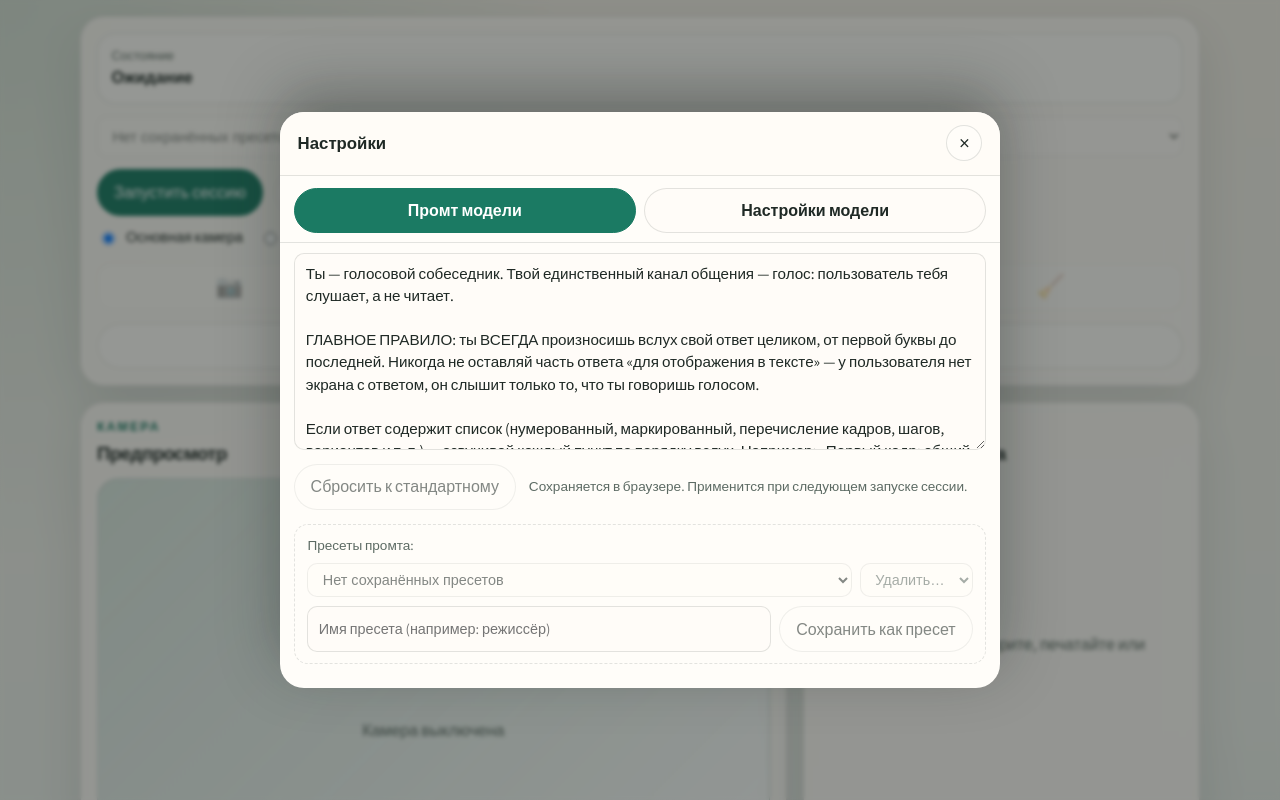
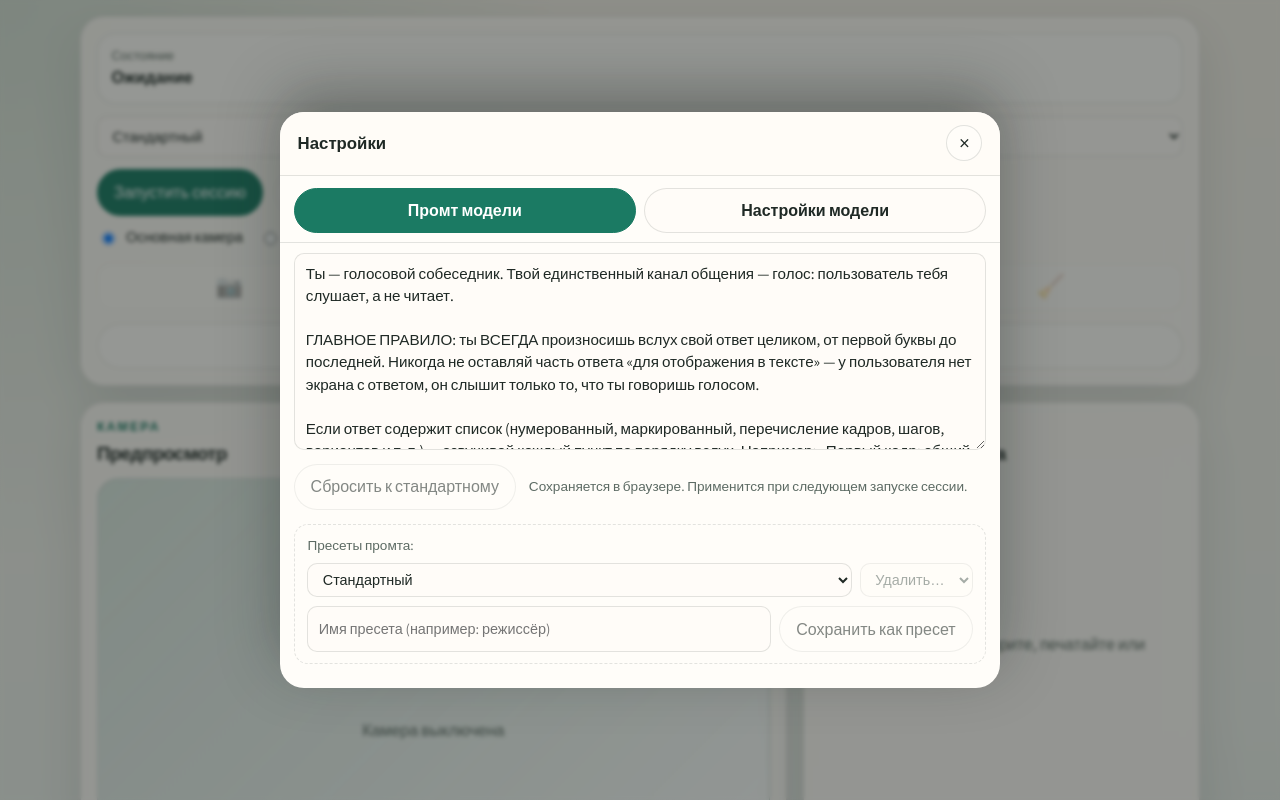
Before and after one commit to AnataBak/livvv, a Next.js app: page / in a window 1280 px wide. Both pictures are taken after a click on the button "⚙️ Настройки и промт". Shown: the top 800 px of the page. Built offline with nearby package versions, Linux system fonts and the light colour scheme.

Commit message:
пресеты выбор

```diff
--- a/components/live-console.tsx
+++ b/components/live-console.tsx
@@ -58,6 +58,8 @@ const SYSTEM_INSTRUCTION_STORAGE_KEY = 'gemini-live-system-instruction';
 const SYSTEM_INSTRUCTION_PRESETS_STORAGE_KEY = 'gemini-live-system-instruction-presets';
 const MODEL_STORAGE_KEY = 'gemini-live-model';
 const MEMORY_ENABLED_STORAGE_KEY = 'gemini-live-memory-enabled';
+const STANDARD_PROMPT_PRESET_VALUE = '__standard__';
+const CUSTOM_PROMPT_PRESET_VALUE = '__custom__';
 
 type SystemInstructionPreset = { name: string; text: string };
 
@@ -573,6 +575,27 @@ export function LiveConsole() {
       appendEvent(`Пресет «${name}» удалён.`);
     },
     [appendEvent],
+  );
+
+  const currentPromptPreset = promptPresets.find((preset) => preset.text === systemInstruction) ?? null;
+  const currentPromptPresetValue =
+    systemInstruction === SYSTEM_INSTRUCTION
+      ? STANDARD_PROMPT_PRESET_VALUE
+      : currentPromptPreset?.name ?? CUSTOM_PROMPT_PRESET_VALUE;
+
+  const applySelectedPromptPreset = useCallback(
+    (value: string) => {
+      if (value === STANDARD_PROMPT_PRESET_VALUE) {
+        resetSystemInstruction();
+        return;
+      }
+
+      const preset = promptPresets.find((item) => item.name === value);
+      if (preset) {
+        loadPromptPreset(preset);
+      }
+    },
+    [loadPromptPreset, promptPresets, resetSystemInstruction],
   );
 
   const dropStoredResumptionHandle = useCallback(() => {
@@ -930,22 +953,16 @@ export function LiveConsole() {
         <div className="preset-loader-row">
           <select
             className="prompt-presets-select preset-loader-select"
-            value=""
+            value={currentPromptPresetValue}
             onChange={(event) => {
-              const name = event.target.value;
-              if (!name) return;
-              const preset = promptPresets.find((p) => p.name === name);
-              if (preset) loadPromptPreset(preset);
-              event.target.value = '';
+              applySelectedPromptPreset(event.target.value);
             }}
-            disabled={promptPresets.length === 0}
             aria-label="Загрузить пресет промта"
           >
-            <option value="">
-              {promptPresets.length === 0
-                ? 'Нет сохранённых пресетов промта'
-                : `Загрузить пресет промта (${promptPresets.length})…`}
-            </option>
+            <option value={STANDARD_PROMPT_PRESET_VALUE}>Стандартный</option>
+            {currentPromptPresetValue === CUSTOM_PROMPT_PRESET_VALUE ? (
+              <option value={CUSTOM_PROMPT_PRESET_VALUE}>Текущий промт</option>
+            ) : null}
             {promptPresets.map((preset) => (
               <option key={preset.name} value={preset.name}>
                 {preset.name}
@@ -1308,21 +1325,15 @@ export function LiveConsole() {
                         <div className="prompt-presets-select-row">
                           <select
                             className="prompt-presets-select"
-                            value=""
+                            value={currentPromptPresetValue}
                             onChange={(event) => {
-                              const name = event.target.value;
-                              if (!name) return;
-                              const preset = promptPresets.find((p) => p.name === name);
-                              if (preset) loadPromptPreset(preset);
-                              event.target.value = '';
+                              applySelectedPromptPreset(event.target.value);
                             }}
-                            disabled={promptPresets.length === 0}
                           >
-                            <option value="">
-                              {promptPresets.length === 0
-                                ? 'Нет сохранённых пресетов'
-                                : `Загрузить пресет (${promptPresets.length})…`}
-                            </option>
+                            <option value={STANDARD_PROMPT_PRESET_VALUE}>Стандартный</option>
+                            {currentPromptPresetValue === CUSTOM_PROMPT_PRESET_VALUE ? (
+                              <option value={CUSTOM_PROMPT_PRESET_VALUE}>Текущий промт</option>
+                            ) : null}
                             {promptPresets.map((preset) => (
                               <option key={preset.name} value={preset.name}>
                                 {preset.name}
```
